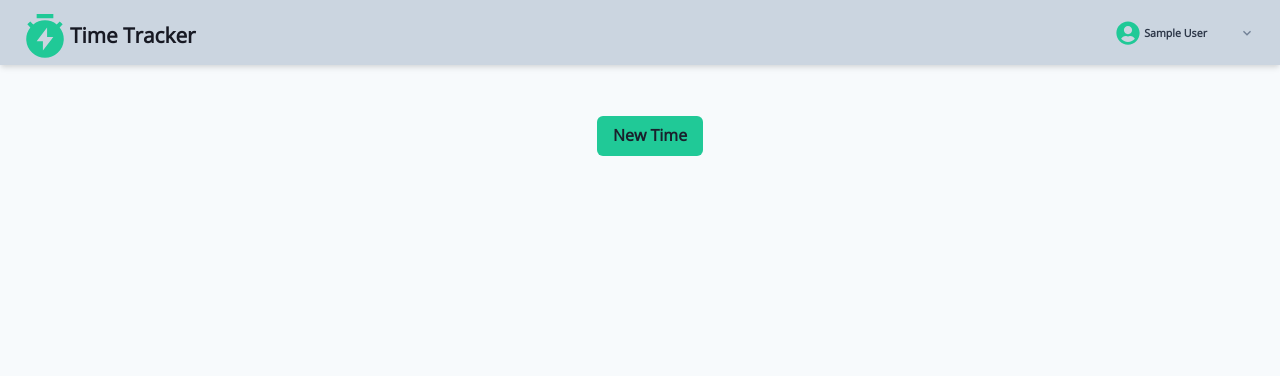
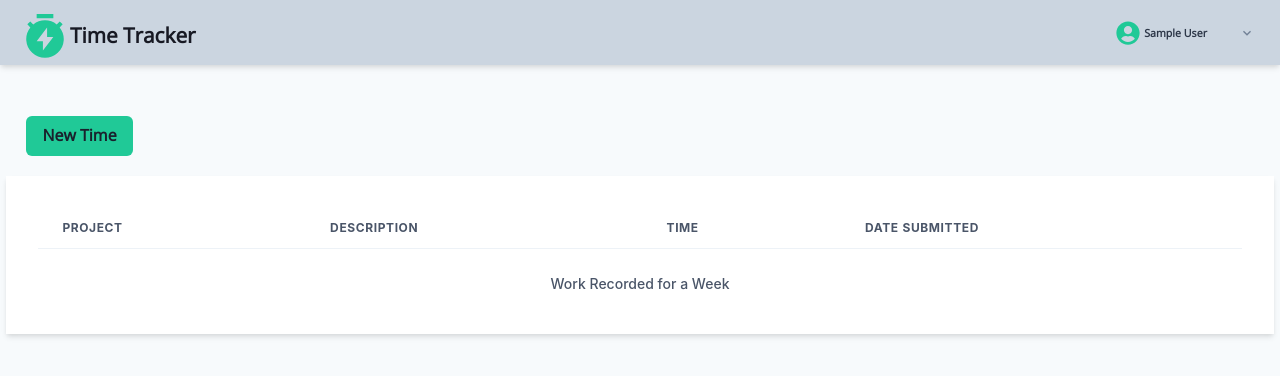
Before and after one commit to JohnSnowing/time-tracker, a React (Vite) app: page / in a window 1280 px wide. Shown: the top 376 px of the page. Built offline with nearby package versions, Linux system fonts and the light colour scheme; sample sign-in values are in the browser's storage.

Commit message:
Create Table component showing all records

```diff
--- /dev/null
+++ b/src/components/table/TimeTable.jsx
@@ -0,0 +1,78 @@
+import {
+    Table,
+    TableCaption,
+    TableContainer,
+    Tbody,
+    Td,
+    Th,
+    Thead,
+    Tr,
+} from "@chakra-ui/react";
+import { useContext } from "react";
+import { UserContext } from "../../context/userContext";
+import PropTypes from "prop-types";
+
+const TimeTable = ({ userTimeData }) => {
+    const [activeUser] = useContext(UserContext);
+
+    //converting timestamp to proper date format mm/dd/yyyy and time
+    const convertToActualDate = (timestamp) => {
+        const date = new Date(timestamp);
+        const formattedDate = date.toLocaleString("en-US", { timeZone: "UTC" });
+        return formattedDate;
+    };
+
+    const oneWeekAgo = new Date();
+    oneWeekAgo.setDate(oneWeekAgo.getDate() - 7);
+
+    //filters only show current user and only a week
+    const filteredData = userTimeData
+        .filter((dataUser) => dataUser.email === activeUser.email)
+        .filter((data) => new Date(data.dateCreated) >= oneWeekAgo);
+
+    return (
+        <>
+            <TableContainer
+                width="99vw"
+                mt="5"
+                boxShadow={{ base: "none", sm: "md" }}
+                padding="2rem"
+                backgroundColor="white"
+            >
+                <Table variant="striped">
+                    <TableCaption>Work Recorded for a Week</TableCaption>
+                    <Thead>
+                        <Tr>
+                            <Th>Project</Th>
+                            <Th>Description</Th>
+                            <Th>Time</Th>
+                            <Th>Date Submitted</Th>
+                        </Tr>
+                    </Thead>
+                    <Tbody>
+                        {filteredData.map((data, index) => {
+                            return (
+                                <Tr key={index}>
+                                    <Td>{data.project}</Td>
+                                    <Td>{data.description}</Td>
+                                    <Td>
+                                        {data.hours}:{data.minutes}
+                                    </Td>
+                                    <Td>
+                                        {convertToActualDate(data.dateCreated)}
+                                    </Td>
+                                </Tr>
+                            );
+                        })}
+                    </Tbody>
+                </Table>
+            </TableContainer>
+        </>
+    );
+};
+
+export default TimeTable;
+
+TimeTable.propTypes = {
+    userTimeData: PropTypes.array,
+};
--- a/src/pages/Home.jsx
+++ b/src/pages/Home.jsx
@@ -2,6 +2,7 @@ import { Flex } from "@chakra-ui/react";
 import Navbar from "../components/navbar/Navbar";
 import { useState } from "react";
 import TimeDialog from "../components/dialogs/TimeDialog";
+import TimeTable from "../components/table/TimeTable";
 const Home = () => {
     const [userTimeData, setUserTimeData] = useState([]);
     return (
@@ -13,7 +14,7 @@ const Home = () => {
                     <div></div>
                 </Flex>
 
-                <div></div>
+                <TimeTable userTimeData={userTimeData} />
             </Flex>
         </>
     );
```
